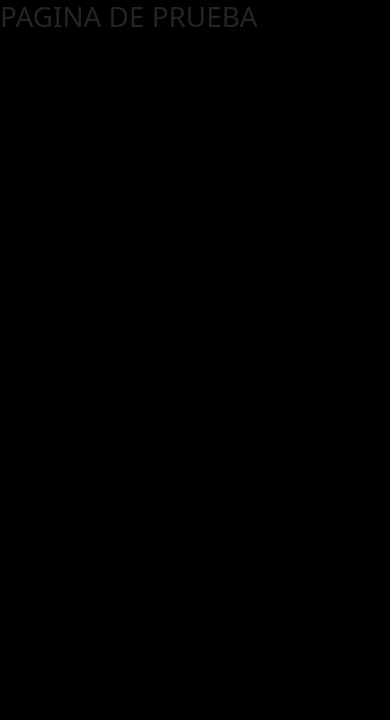
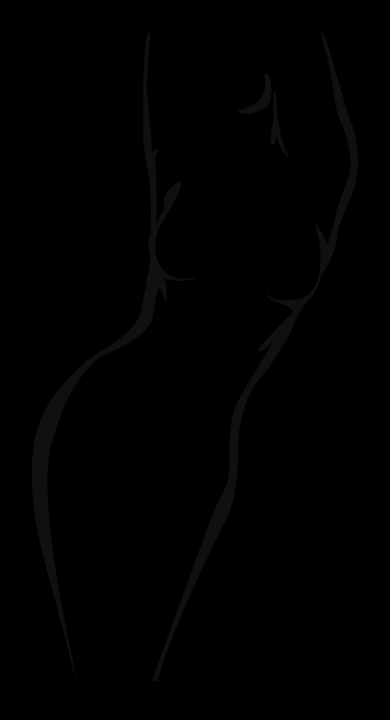
Before and after one commit to Polisio/sensurmWeb, a website: page index.html in a window 390 px wide. Drawn offline with nearby package versions, Linux system fonts and the light colour scheme; a web font is replaced by a local one.

Commit message:
homeFirstMobile
configuración para la visualización en dispositivos móviles

```diff
--- a/index.html
+++ b/index.html
@@ -16,8 +16,18 @@
     <link href="https://cdn.jsdelivr.net/npm/bootstrap@5.3.2/dist/css/bootstrap.min.css" rel="stylesheet" integrity="sha384-T3c6CoIi6uLrA9TneNEoa7RxnatzjcDSCmG1MXxSR1GAsXEV/Dwwykc2MPK8M2HN" crossorigin="anonymous">
 </head>
 <body>
+    <div class="silueta">
+        <img src="src/imgSite/Silueta_NEGRA.png" alt="" class="img-fluid">
+    </div>
+
     <!-- inicia header -->
-    <h1>PAGINA DE PRUEBA</h1>
+
+    <header>
+        <nav>
+
+        </nav>
+    </header>
+
     <!-- finaliza header -->
 
     <!-- inicia main -->
--- a/scss/_comunes.scss
+++ b/scss/_comunes.scss
@@ -4,10 +4,17 @@
     -webkit-box-sizing: border-box;
 	-moz-box-sizing: border-box;
     box-sizing: border-box;
+    font-size: 16px;
     background-color: $negro;
 }
 
 body {
-
+    max-height: 100%;
     position: relative;
 }
+
+.silueta{
+    display: block;
+    margin: auto;
+    padding: 2rem;
+}
```
Also changed, not shown: css/main.css, src/imgSite/Silueta_NEGRA.png (added).
